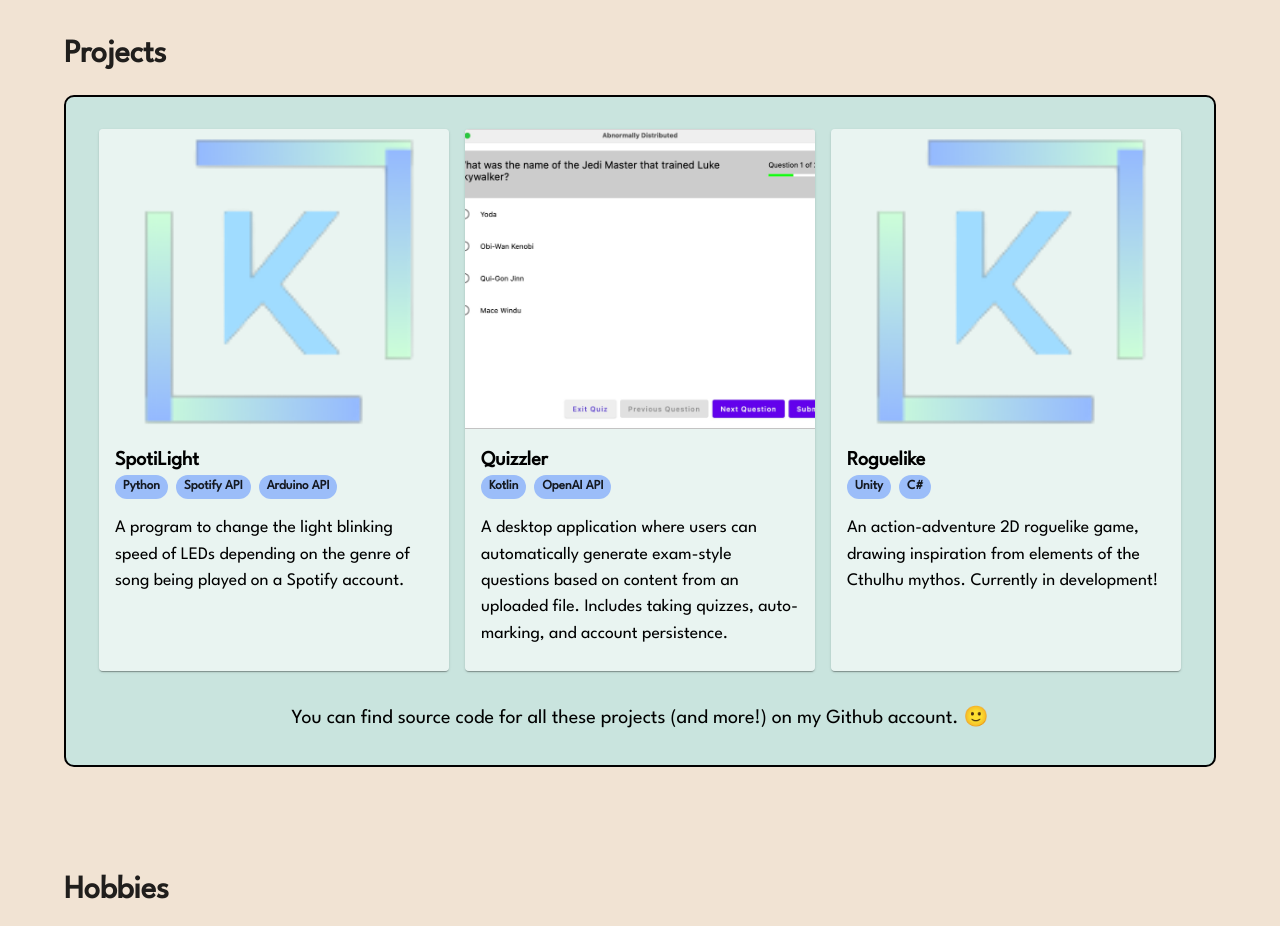
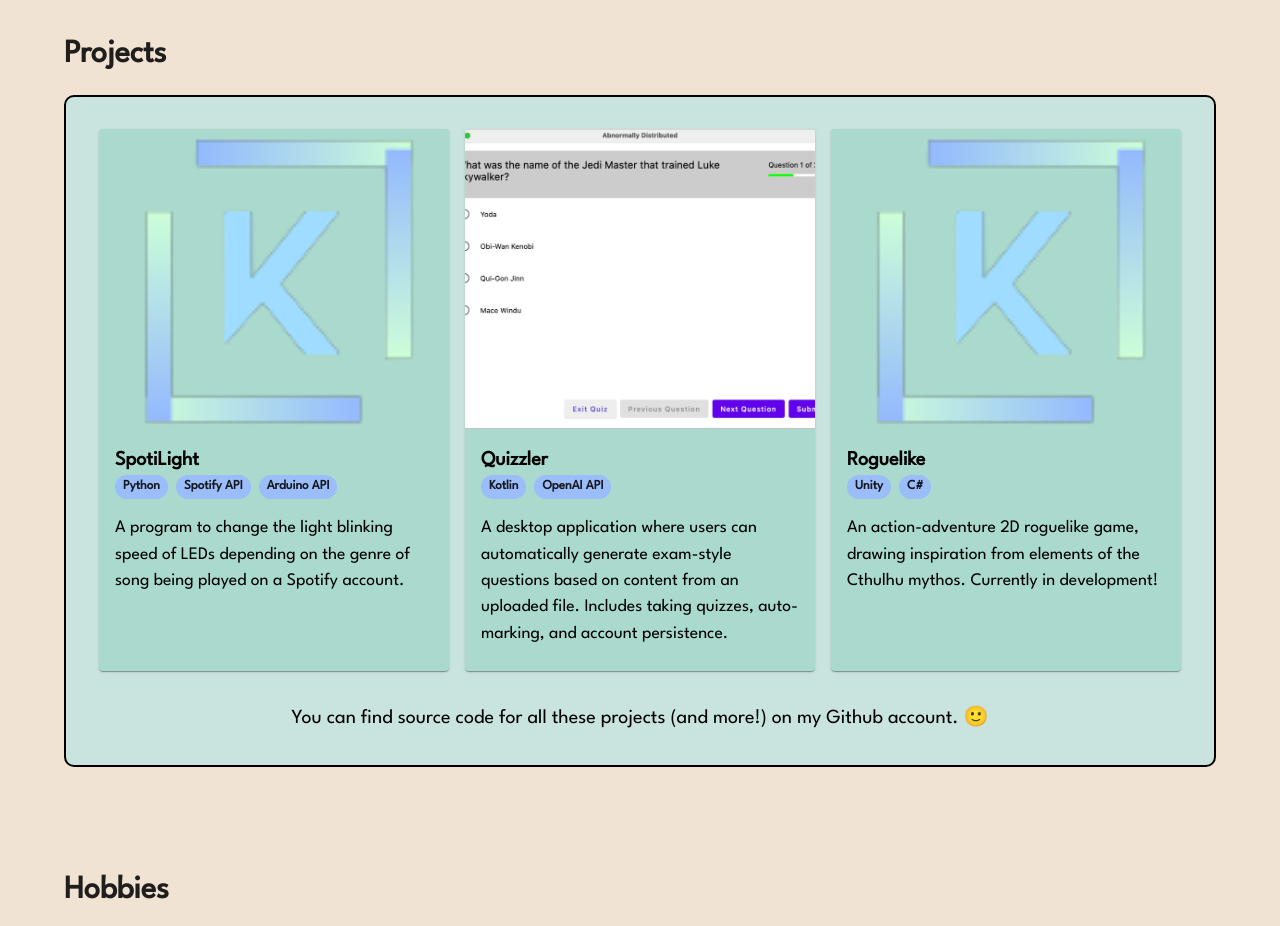
Before and after one commit to kevinhu12/kevinhu12.github.io, a React (Create React App) app: page / in a window 1280 px wide. Shown: the part 2220-3146 px from the top of the page. Built offline with nearby package versions, Linux system fonts and the light colour scheme.

Commit message:
updated Projects colour

```diff
--- a/src/pages/Projects.js
+++ b/src/pages/Projects.js
@@ -28,7 +28,13 @@ const Projects = ({
                 <ContentBox backgroundColor={theme.palette.background.projects}>
                     <CenterStack direction='row' spacing={2} useFlexGap sx={{ margin: '2rem' }}>
                         {projects.map((project) => (
-                            <Card sx={{ maxWidth: theme.card.maxWidth, background: theme.card.backgroundColor }}>
+                            <Card
+                                sx={{
+                                    maxWidth: theme.card.maxWidth,
+                                    background: theme.card.backgroundColor,
+                                    [theme.breakpoints.down('md')]: { maxWidth: '95%' }
+                                }}
+                            >
                                 <CardMedia
                                     sx={{ height: theme.card.mediaHeight }}
                                     image={project.img.src}
--- a/src/theme.js
+++ b/src/theme.js
@@ -24,7 +24,7 @@ const theme = createTheme({
     card: {
         maxWidth: 350,
         mediaHeight: 300,
-        backgroundColor: '#ffffff99'
+        backgroundColor: '#aad9cd'
     }
 });
 
```
